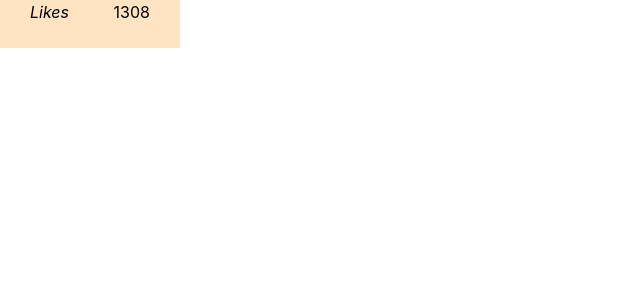
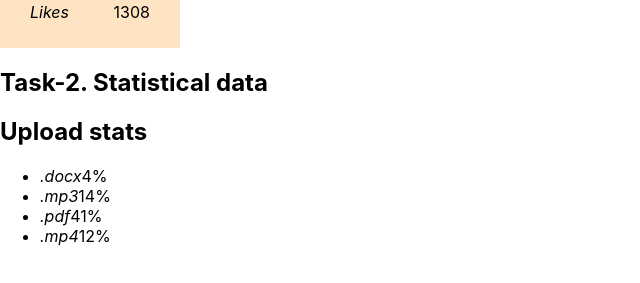
Before and after one commit to ViktorBaklar/goit-react-hw-01-components, a React (Create React App) app: page / in a window 1280 px wide. Shown: the part 365-648 px from the top of the page, without its empty margins (0-640 px from the left). Built offline with nearby package versions, Linux system fonts and the light colour scheme.

Commit message:
start task2
add .json , basic markup

```diff
--- a/src/App.js
+++ b/src/App.js
@@ -1,18 +1,22 @@
 import './App.css';
 import Profile from './components/profile';
-import User from './user.json';
+import user from './user.json';
+import Statistic from './components/statistic';
+import statisticalData from './statistical-data.json'
 
 
 const App = () => {
   return <div className="react-components">
     <h2>Task-1. User profile</h2>
     <Profile
-      name={User.name}
-      location={User.location}
-      tag={User.tag}
-      avatar={User.avatar}
-      stats={User.stats}
+      name={user.name}
+      location={user.location}
+      tag={user.tag}
+      avatar={user.avatar}
+      stats={user.stats}
     />
+    <h2>Task-2. Statistical data</h2>
+    <Statistic />
   </div>
 }
 
--- /dev/null
+++ b/src/components/statistic.js
@@ -0,0 +1,26 @@
+const Statistic = ({ title, stats }) => (
+  <section className="statistics">
+    <h2 className="title">Upload stats</h2>
+
+    <ul className="stat-list">
+      <li className="item">
+        <span className="label">.docx</span>
+        <span className="percentage">4%</span>
+      </li>
+      <li className="item">
+        <span className="label">.mp3</span>
+        <span className="percentage">14%</span>
+      </li>
+      <li className="item">
+        <span className="label">.pdf</span>
+        <span className="percentage">41%</span>
+      </li>
+      <li className="item">
+        <span className="label">.mp4</span>
+        <span className="percentage">12%</span>
+      </li>
+    </ul>
+  </section>
+);
+
+export default Statistic;
```
